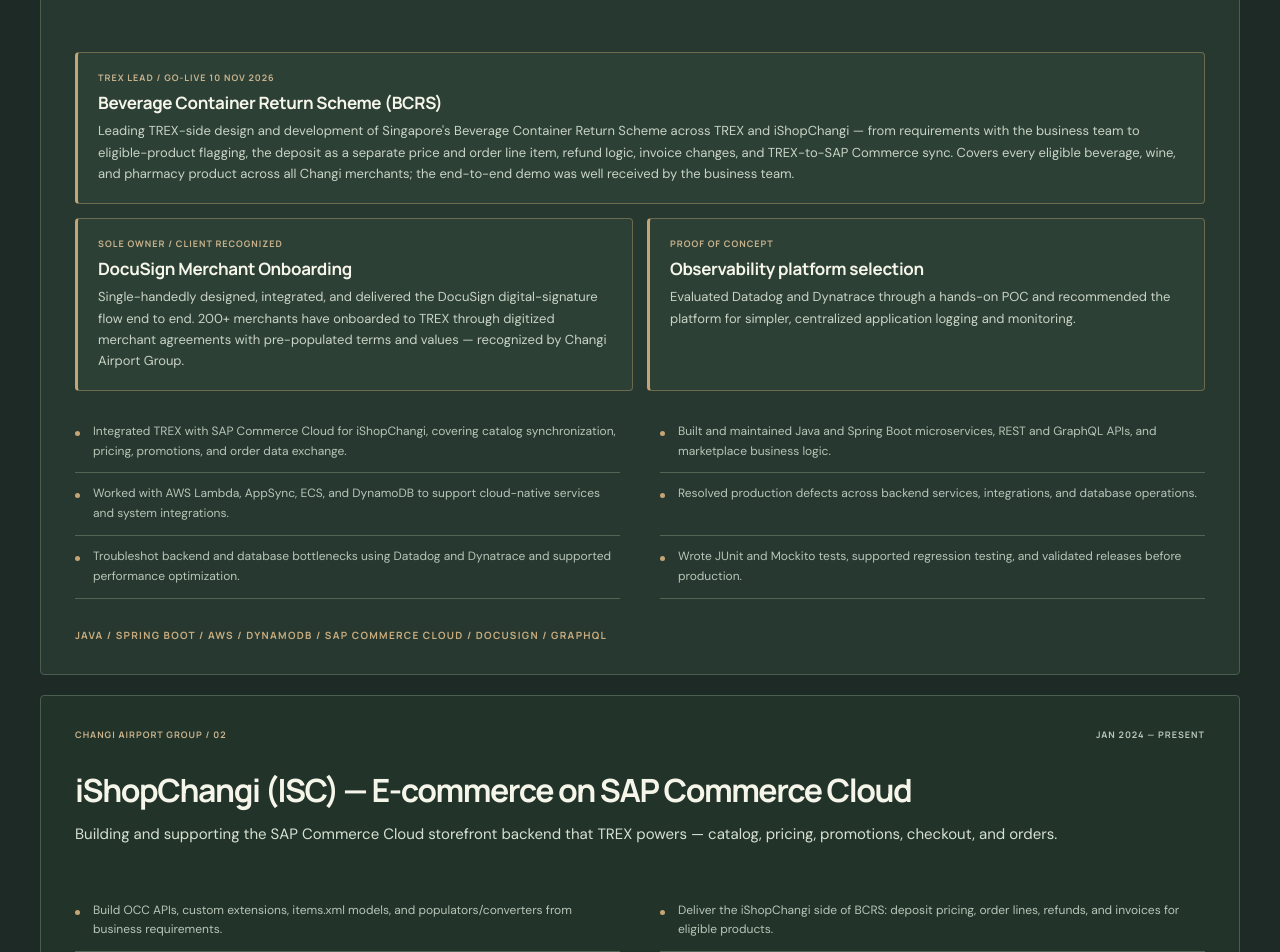
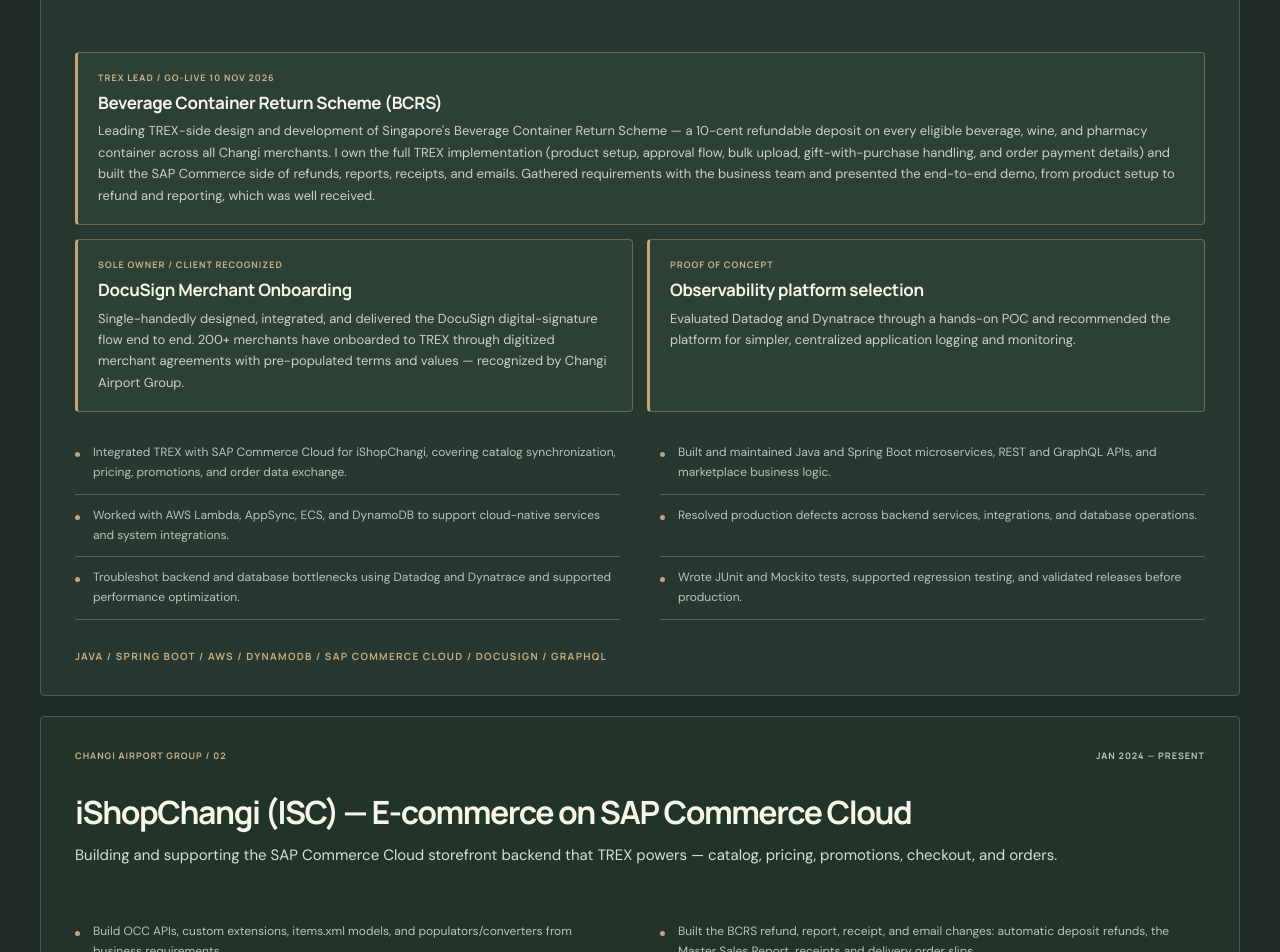
Before and after one commit to sohailahmedmohammad01/Portfolio, a React (Vite) app: page / in a window 1280 px wide. Shown: the part 2340-3292 px from the top of the page. Built offline with nearby package versions, Linux system fonts and the light colour scheme.

Commit message:
updated changes

```diff
--- a/src/App.tsx
+++ b/src/App.tsx
@@ -110,7 +110,7 @@ const experience = [
       {
         tag: "TREX LEAD  /  GO-LIVE 10 NOV 2026",
         title: "Beverage Container Return Scheme (BCRS)",
-        text: "Leading TREX-side design and development of Singapore's Beverage Container Return Scheme across TREX and iShopChangi — from requirements with the business team to eligible-product flagging, the deposit as a separate price and order line item, refund logic, invoice changes, and TREX-to-SAP Commerce sync. Covers every eligible beverage, wine, and pharmacy product across all Changi merchants; the end-to-end demo was well received by the business team.",
+        text: "Leading TREX-side design and development of Singapore's Beverage Container Return Scheme — a 10-cent refundable deposit on every eligible beverage, wine, and pharmacy container across all Changi merchants. I own the full TREX implementation (product setup, approval flow, bulk upload, gift-with-purchase handling, and order payment details) and built the SAP Commerce side of refunds, reports, receipts, and emails. Gathered requirements with the business team and presented the end-to-end demo, from product setup to refund and reporting, which was well received.",
       },
       {
         tag: "SOLE OWNER  /  CLIENT RECOGNIZED",
@@ -140,7 +140,7 @@ const experience = [
     achievements: [],
     details: [
       "Build OCC APIs, custom extensions, items.xml models, and populators/converters from business requirements.",
-      "Deliver the iShopChangi side of BCRS: deposit pricing, order lines, refunds, and invoices for eligible products.",
+      "Built the BCRS refund, report, receipt, and email changes: automatic deposit refunds, the Master Sales Report, receipts and delivery order slips.",
       "Work with FlexibleSearch, ImpEx, Solr, CronJobs, catalog synchronization, and Backoffice.",
       "Troubleshoot cross-layer incidents between TREX and SAP Commerce and validate releases.",
     ],
```
Also changed, not shown: 2 other files (tests, documents, lock files or other folders).
